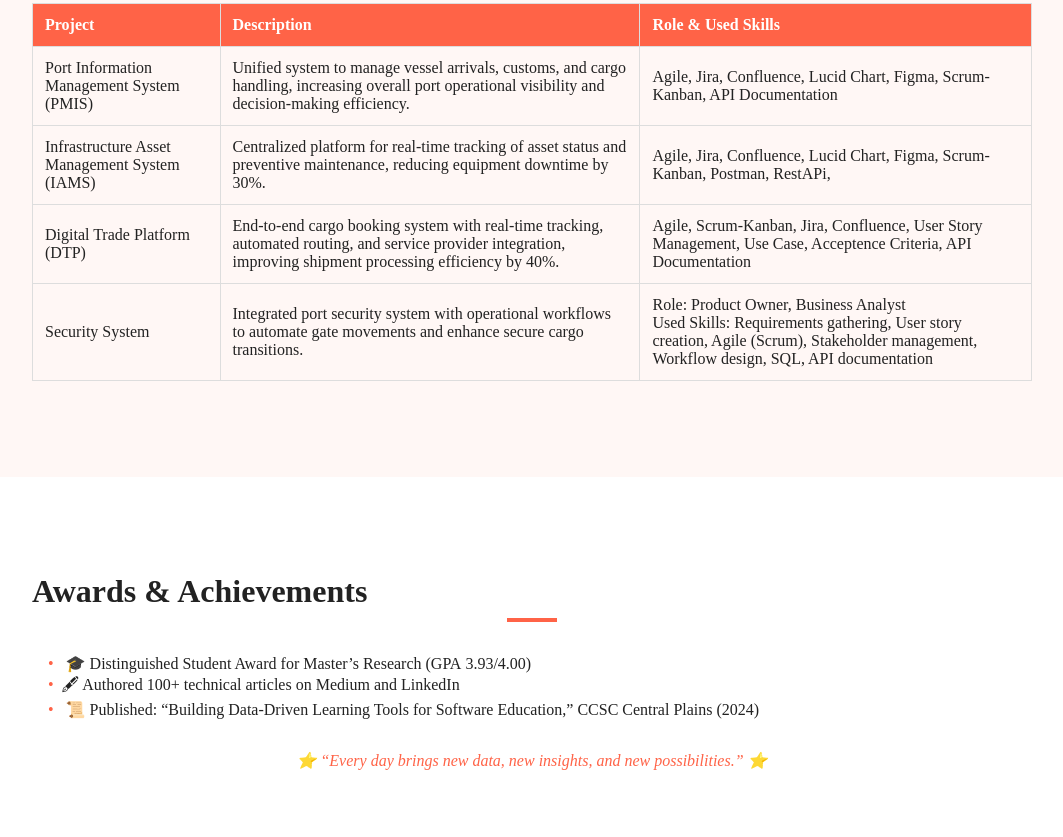
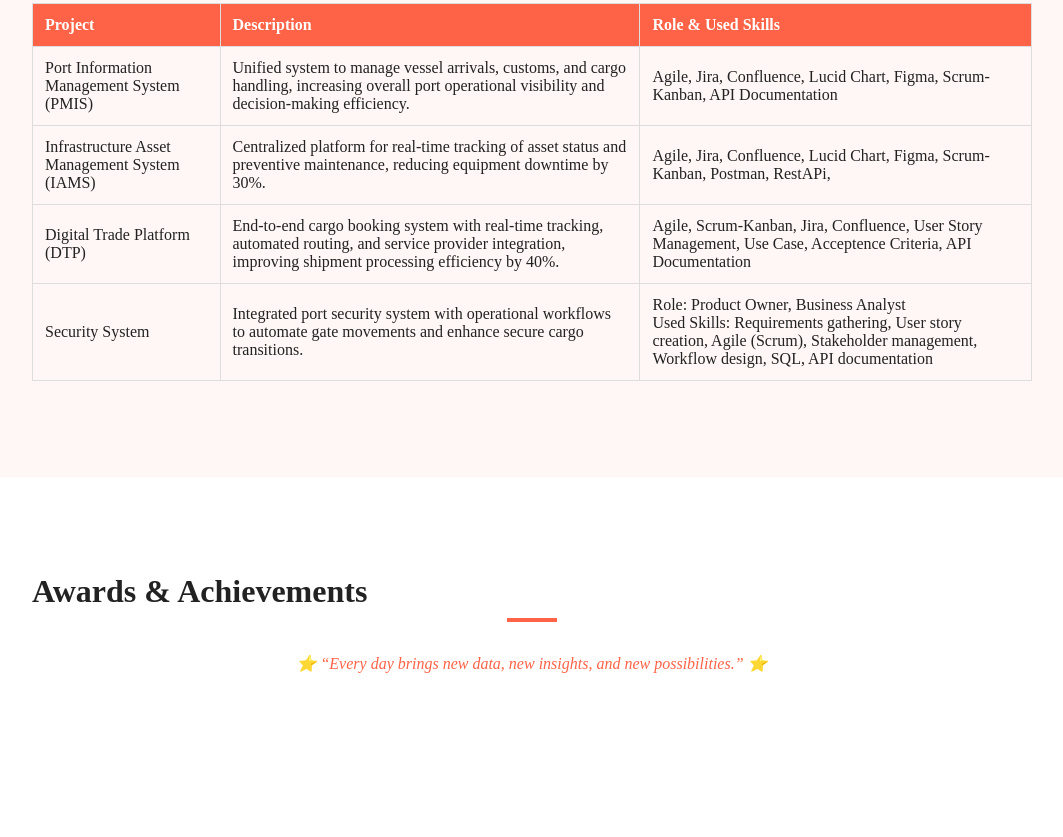
Before and after one commit to kamranss/Resume-app, a plain HTML site: page index.html in a window 1280 px wide. Shown: the part 3136-3973 px from the top of the page, without its empty margins (108-1171 px from the left). After the commit the page ends 3937 px from the top, so only its background shows below. Drawn offline with nearby package versions, Linux system fonts and the light colour scheme; a small style sheet from the web is missing.

Commit message:
Achievements updated

```diff
--- a/index.html
+++ b/index.html
@@ -378,7 +378,7 @@
   <section id="awards" class="section" data-aos="fade-up">
     <div class="container">
       <h2>Awards &amp; Achievements</h2>
-      <ul class="awards-list">
+      <!-- <ul class="awards-list">
         <li>
           🎓 Distinguished Student Award for Master’s Research (GPA 3.93/4.00)
         </li>
@@ -387,7 +387,7 @@
           📜 Published: “Building Data‑Driven Learning Tools for Software
           Education,” CCSC Central Plains (2024)
         </li>
-      </ul>
+      </ul> -->
       <blockquote>
         ⭐️ “Every day brings new data, new insights, and new possibilities.” ⭐️
       </blockquote>
```
